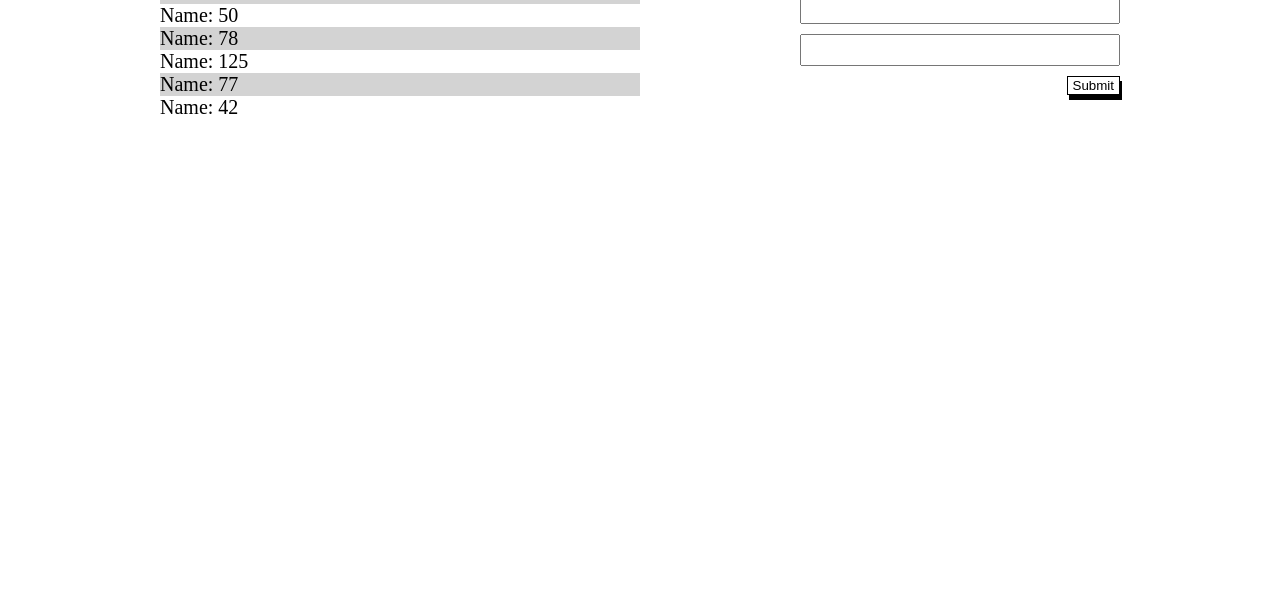
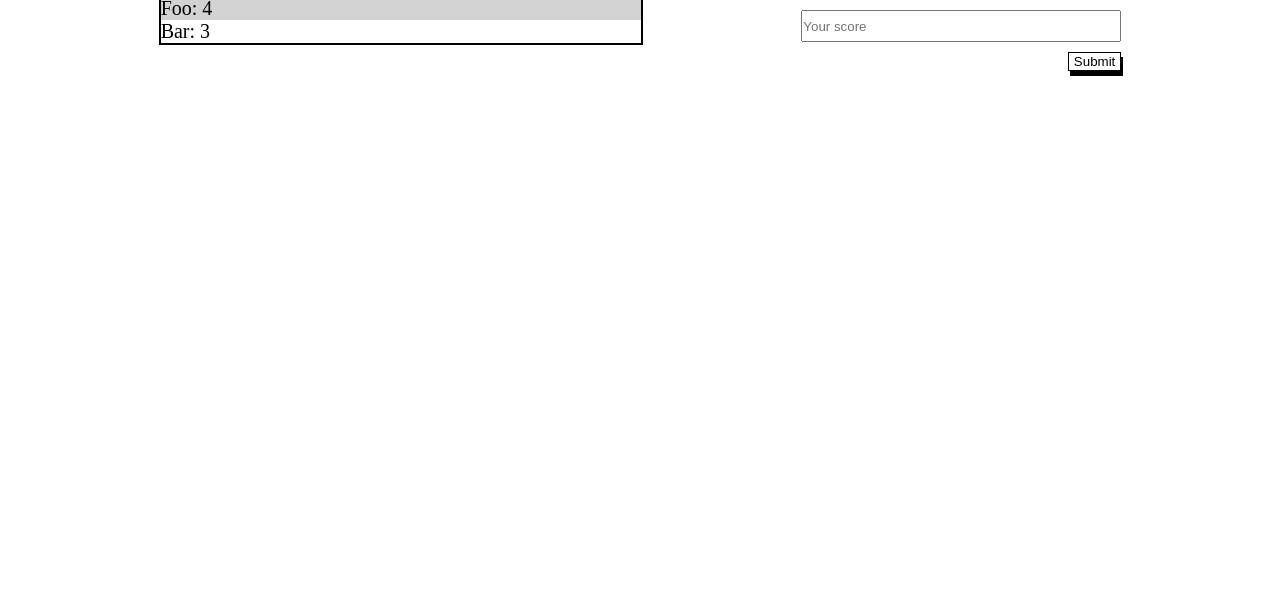
Before and after one commit to OscarFMdev/leaderboardProject, a website built with webpack: page src/index.html in a window 1280 px wide. Shown: the part 193-800 px from the top of the page. Built offline with nearby package versions, Linux system fonts and the light colour scheme.

Commit message:
Add javascript to display input

```diff
--- a/src/index.html
+++ b/src/index.html
@@ -13,22 +13,22 @@
       <section class="leaders">
         <h2 class="leaders-heading">Recent scores <button>Refresh</button></h2>
         <ul class="leaders-container">
-          <li class="leader-1">Name: 100</li>
+          <!-- <li class="leader-1">Name: 100</li>
           <li class="leader-0">Name: 20</li>
           <li class="leader-1">Name: 50</li>
           <li class="leader-0">Name: 78</li>
           <li class="leader-1">Name: 125</li>
           <li class="leader-0">Name: 77</li>
-          <li class="leader-1">Name: 42</li>
+          <li class="leader-1">Name: 42</li> -->
         </ul>
       </section>
 
       <section class="input-section">
         <h2 class="add-heading">Add your score</h2>
         <form class="leader-form" action="#">
-          <input type="text">
-          <input type="text">
-          <button type="submit">Submit</button>
+          <input class="leader-name" type="text" placeholder="Your name" required>
+          <input class="leader-score" type="number" placeholder="Your score" required>
+          <button class="leader-submit" type="submit">Submit</button>
         </form>
       </section>
 
--- a/src/index.js
+++ b/src/index.js
@@ -1,10 +1,17 @@
+import display from './modules/display';
+import Leader from './modules/leader';
 import './style.css';
 
-import { sayHi } from "./modules/functions";
+const leaderNameInput = document.querySelector('.leader-name');
+const leaderScoreInput = document.querySelector('.leader-score');
+const leaderForm = document.querySelector('.leader-form');
+const leadersArray = [{ leaderName: 'Foo', leaderScore: 4 }, { leaderName: 'Bar', leaderScore: 3 }];
 
-sayHi();
-
-const element = document.createElement('div');
-
-element.innerHTML = _.join(['Hello', 'webpack'], ' ');
-element.classList.add('hello');
+leaderForm.addEventListener('submit', () => {
+  const leader = new Leader(leaderNameInput.value, leaderScoreInput.value);
+  leaderNameInput.value = '';
+  leaderScoreInput.value = '';
+  leadersArray.push(leader);
+  display(leadersArray);
+});
+display(leadersArray);
--- /dev/null
+++ b/src/modules/display.js
@@ -0,0 +1,12 @@
+const display = (arr) => {
+  const leadersContainer = document.querySelector('.leaders-container');
+  leadersContainer.innerHTML = '';
+  for (let i = 0; i < arr.length; i += 1) {
+    const newLI = document.createElement('li');
+    newLI.innerHTML = `${arr[i].leaderName}: ${arr[i].leaderScore}`;
+    newLI.classList = `leader-${i % 2}`;
+    leadersContainer.appendChild(newLI);
+  }
+};
+
+export default display;
--- a/src/modules/functions.js
+++ /dev/null
@@ -1 +0,0 @@
-export const sayHi = () => console.log('Hola!!');
--- /dev/null
+++ b/src/modules/leader.js
@@ -0,0 +1,14 @@
+export default class Leader {
+  constructor(leaderName, leaderScore) {
+    this.leaderName = leaderName;
+    this.leaderScore = leaderScore;
+  }
+
+  get lName() {
+    return this.leaderName;
+  }
+
+  get lScore() {
+    return this.leaderScore;
+  }
+}
--- a/src/style.css
+++ b/src/style.css
@@ -1,10 +1,10 @@
-html{
+html {
   box-sizing: border-box;
 }
 
 *,
-*:before,
-*:after{
+*::before,
+*::after {
   box-sizing: inherit;
   margin: 0;
   padding: 0;
@@ -24,6 +24,7 @@ ul {
   justify-content: space-evenly;
   margin-top: 50px;
 }
+
 /* Leaderboard */
 .leaders {
   display: flex;
@@ -31,18 +32,24 @@ ul {
   align-items: center;
 }
 
+.leaders-container {
+  border: 2px solid black;
+  margin-top: 10px;
+}
+
 .leader-0,
 .leader-1 {
   width: 30rem;
   display: flex;
   font-size: 20px;
+  align-items: center;
 }
 
 .leader-0 {
   background-color: lightgray;
 }
 
-/*Input section*/
+/* Input section */
 .input-section,
 .leader-form {
   display: flex;
@@ -63,6 +70,7 @@ button {
   border: 1px solid black;
   padding: 1px 5px;
   box-shadow: 2px 5px;
+  cursor: pointer;
 }
 
 .leaders-heading,
```
